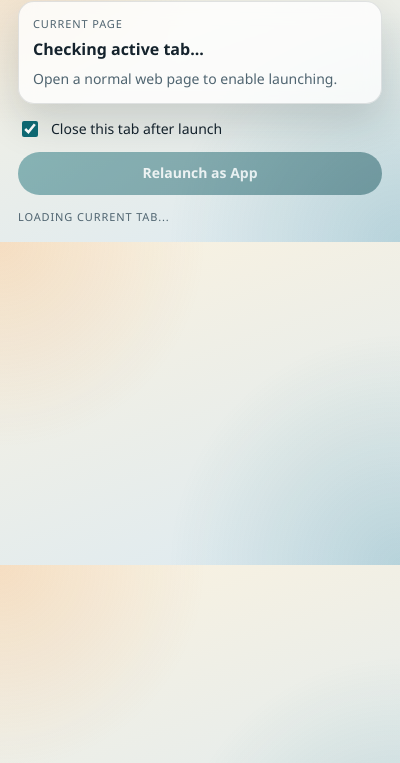
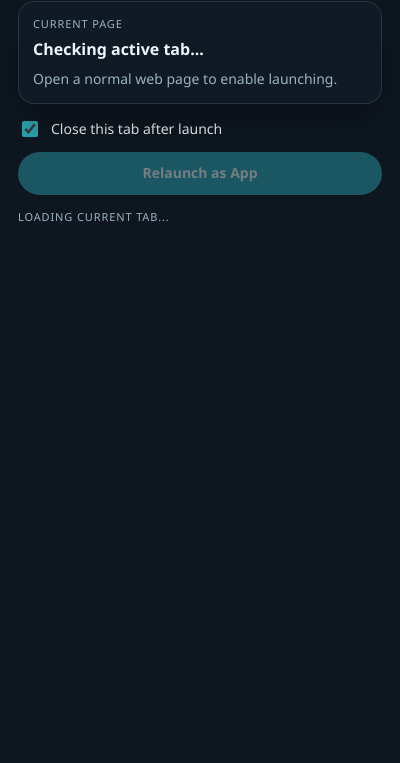
Before and after one commit to timmo001/chromium-relaunch-as-app, a browser extension: page extension/popup.html in a window 400 px wide. Shown: the part 81-844 px from the top of the page. Drawn offline with Linux system fonts and the light colour scheme.

Commit message:
Dark only

```diff
--- a/extension/popup.css
+++ b/extension/popup.css
@@ -1,16 +1,16 @@
 :root {
-  color-scheme: light;
-  --bg-top: #fbf2df;
-  --bg-bottom: #dceaf2;
-  --panel: rgba(255, 252, 245, 0.88);
-  --card: rgba(255, 255, 255, 0.78);
-  --text: #15232d;
-  --muted: #4f6470;
-  --accent: #0e6a74;
-  --accent-strong: #094851;
-  --danger: #8c2f2f;
-  --border: rgba(21, 35, 45, 0.12);
-  --shadow: 0 18px 40px rgba(21, 35, 45, 0.16);
+  color-scheme: dark;
+  --bg-top: #0e1720;
+  --bg-bottom: #060b12;
+  --panel: rgba(10, 17, 25, 0.9);
+  --card: rgba(17, 28, 38, 0.82);
+  --text: #eff6f8;
+  --muted: #9db3bf;
+  --accent: #2aa6b3;
+  --accent-strong: #14717c;
+  --danger: #ff8f8f;
+  --border: rgba(173, 220, 227, 0.14);
+  --shadow: 0 18px 40px rgba(0, 0, 0, 0.34);
 }
 
 * {
@@ -20,10 +20,7 @@
 body {
   margin: 0;
   min-width: 360px;
-  background:
-    radial-gradient(circle at top left, rgba(220, 132, 62, 0.18), transparent 40%),
-    radial-gradient(circle at bottom right, rgba(14, 106, 116, 0.18), transparent 45%),
-    linear-gradient(160deg, var(--bg-top), var(--bg-bottom));
+  background: var(--bg-top);
   color: var(--text);
   font: 14px/1.45 "IBM Plex Sans", "Segoe UI", sans-serif;
 }
@@ -101,8 +98,8 @@ button {
   border: 0;
   border-radius: 999px;
   padding: 11px 14px;
-  background: linear-gradient(135deg, var(--accent), var(--accent-strong));
-  color: #f6fbfc;
+  background: var(--accent);
+  color: #f3fbfc;
   font: inherit;
   font-weight: 600;
   cursor: pointer;
```
